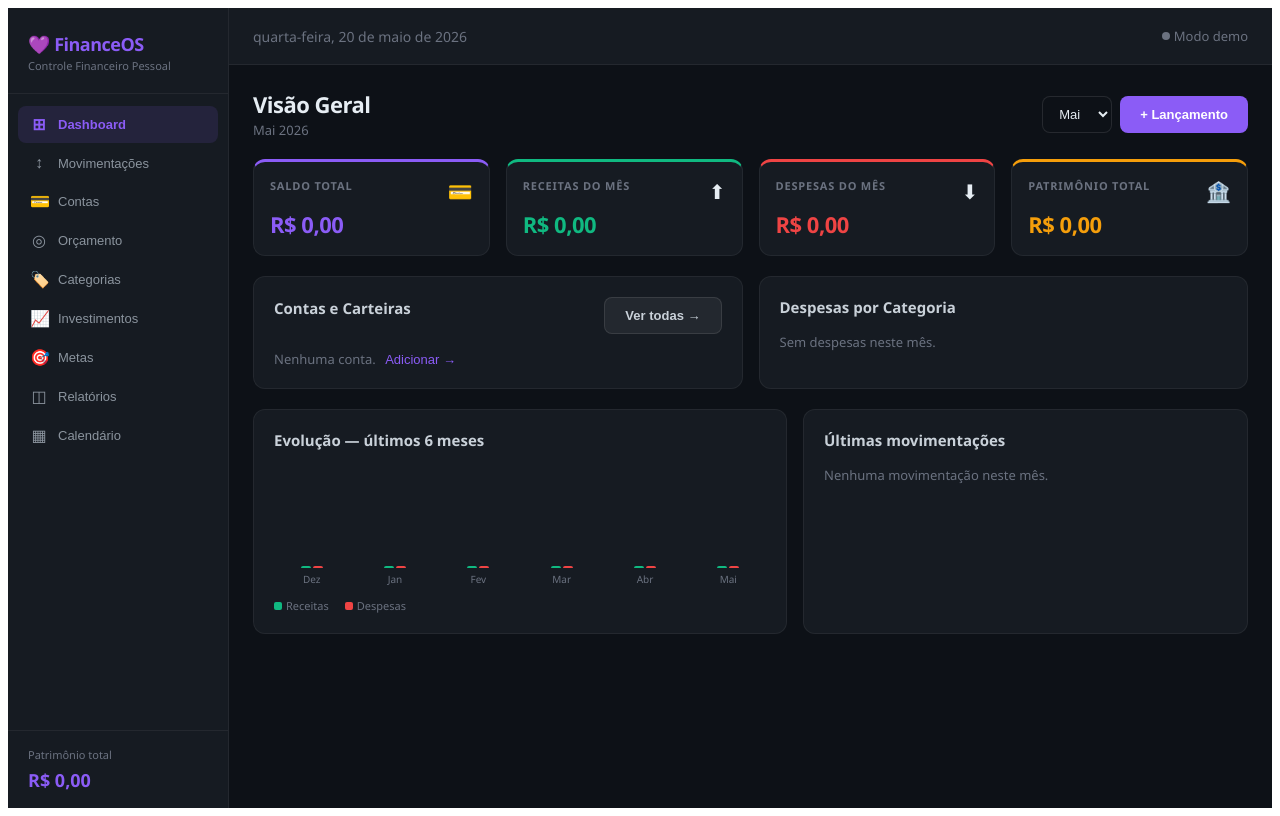
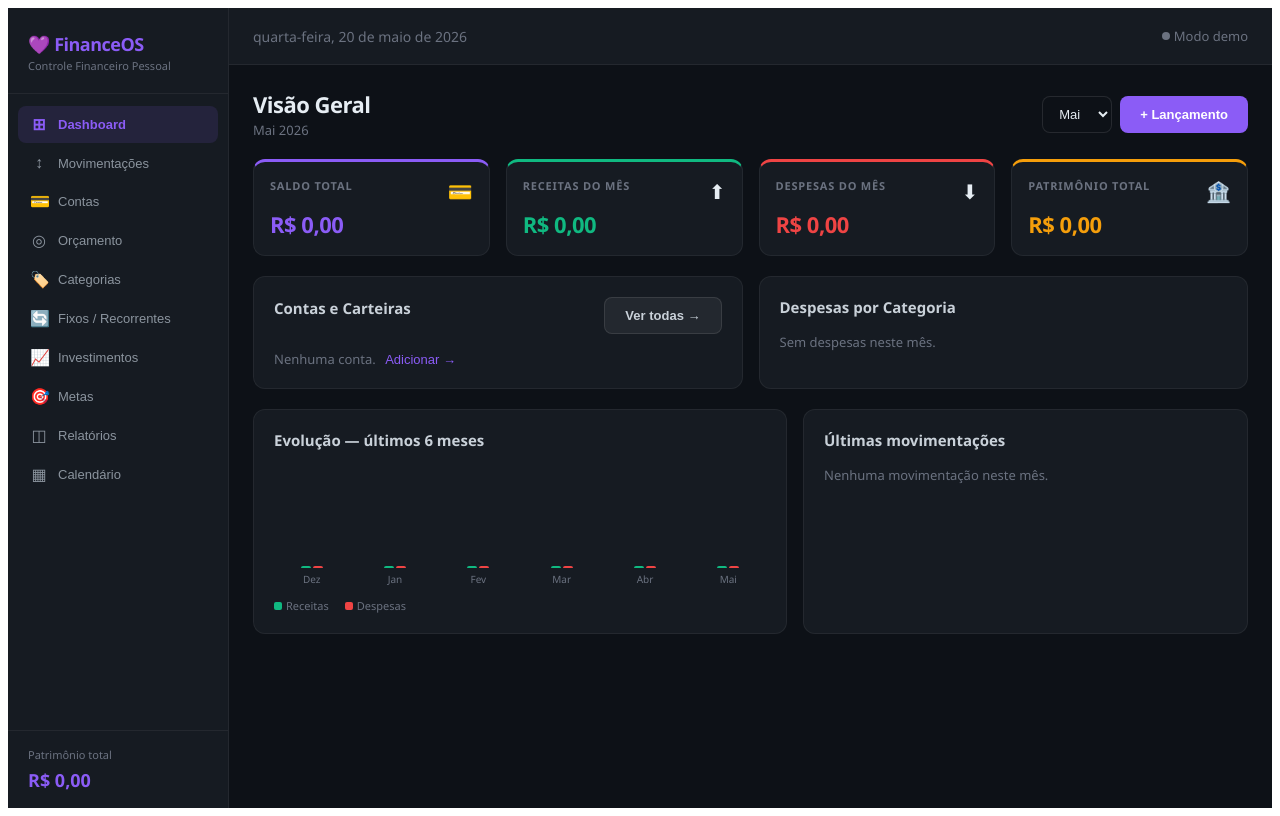
Before and after one commit to Jonatas-Luciano/FinanceOS, a React (Vite) app: page / in a window 1280 px wide. Built offline with nearby package versions, Linux system fonts and the light colour scheme.

Commit message:
feat: Adiciona id:'recurring' no array navItems

```diff
--- a/src/FinanceApp.jsx
+++ b/src/FinanceApp.jsx
@@ -414,6 +414,7 @@ export default function FinanceOS() {
     { id: "accounts",     label: "Contas",        icon: "💳" },
     { id: "budget",       label: "Orçamento",     icon: "◎" },
     { id: "categories",   label: "Categorias",    icon: "🏷️" },
+    { id: "recurring", label: "Fixos / Recorrentes", icon: "🔄" },
     { id: "investments",  label: "Investimentos", icon: "📈" },
     { id: "goals",        label: "Metas",         icon: "🎯" },
     { id: "reports",      label: "Relatórios",    icon: "◫" },
```
